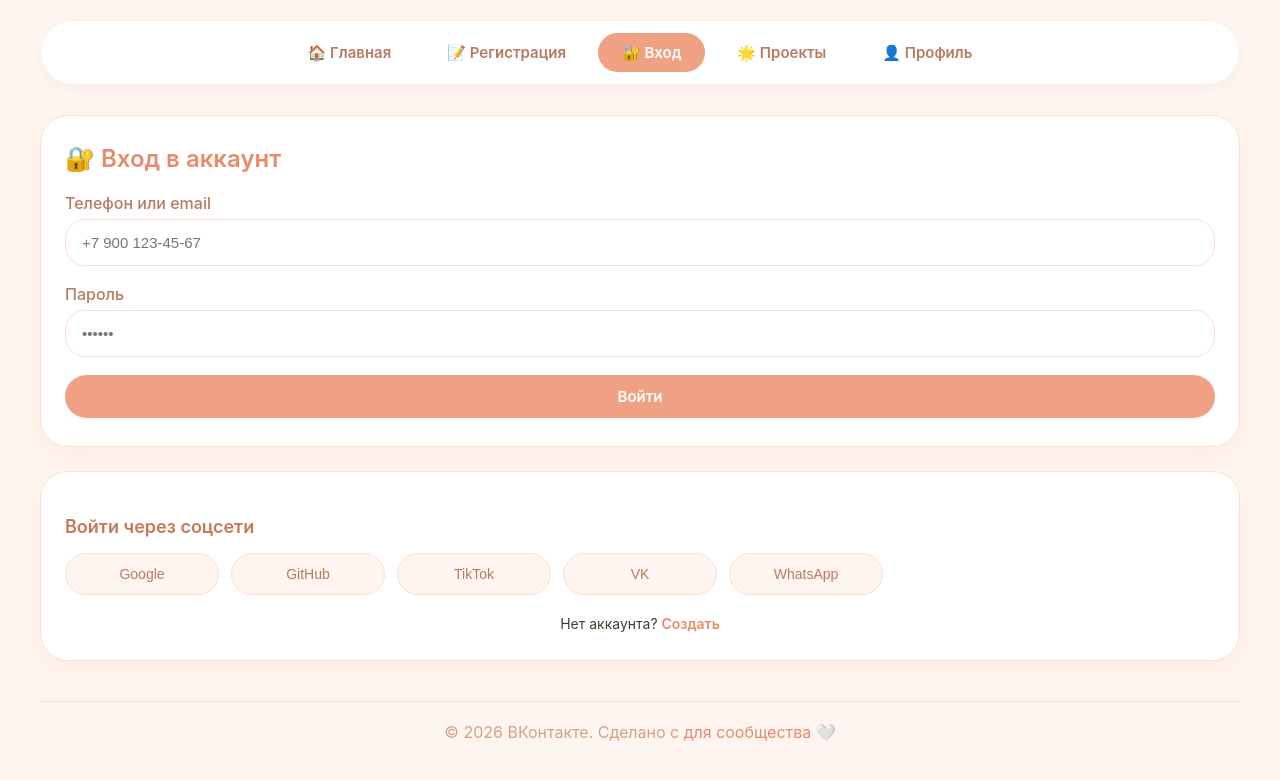
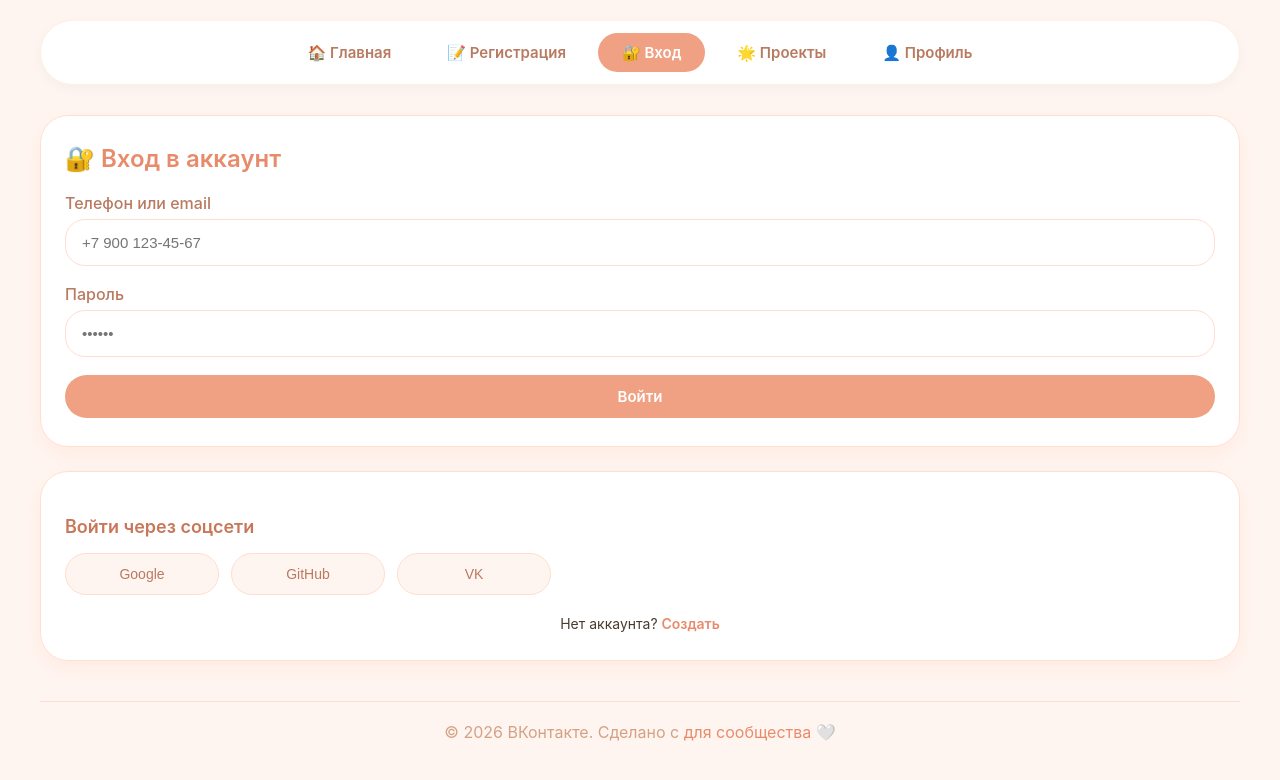
Before and after one commit to popkaegorka88/qwer, a plain HTML site: page login.html in a window 1280 px wide. Drawn offline with Linux system fonts and the light colour scheme.

Commit message:
Add files via upload

```diff
--- a/login.html
+++ b/login.html
@@ -34,9 +34,7 @@
             <div class="social-grid">
                 <button class="social-btn" onclick="alert('Вход через Google')">Google</button>
                 <button class="social-btn" onclick="alert('Вход через GitHub')">GitHub</button>
-                <button class="social-btn" onclick="alert('Вход через TikTok')">TikTok</button>
                 <button class="social-btn" onclick="alert('Вход через VK')">VK</button>
-                <button class="social-btn" onclick="alert('Вход через WhatsApp')">WhatsApp</button>
             </div>
             <p style="margin-top: 20px; text-align: center; font-size: 14px;">Нет аккаунта?
                 <a href="register.html" style="color: #e88b6b; text-decoration: none; font-weight: 600;">Создать</a>
```
